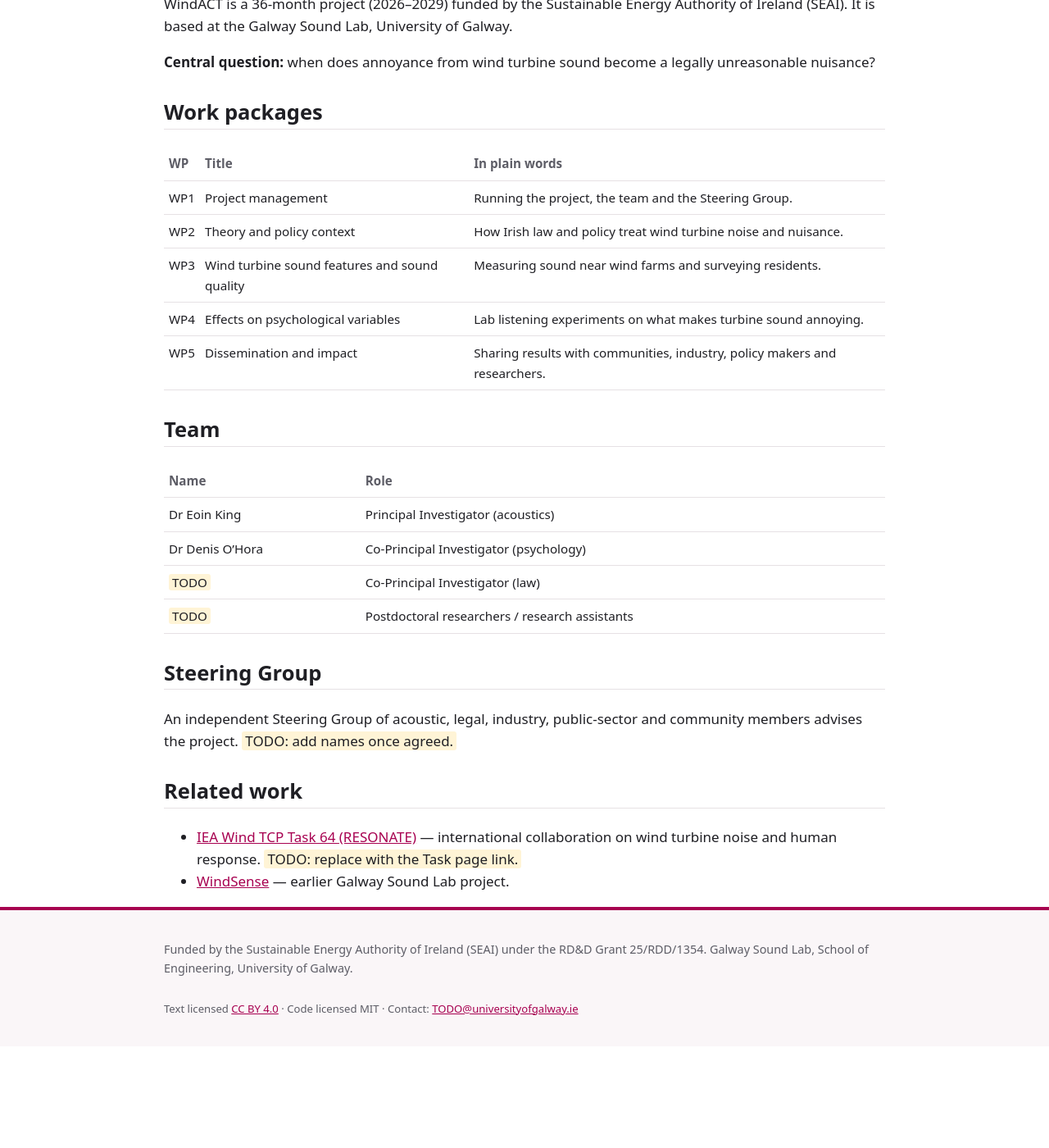
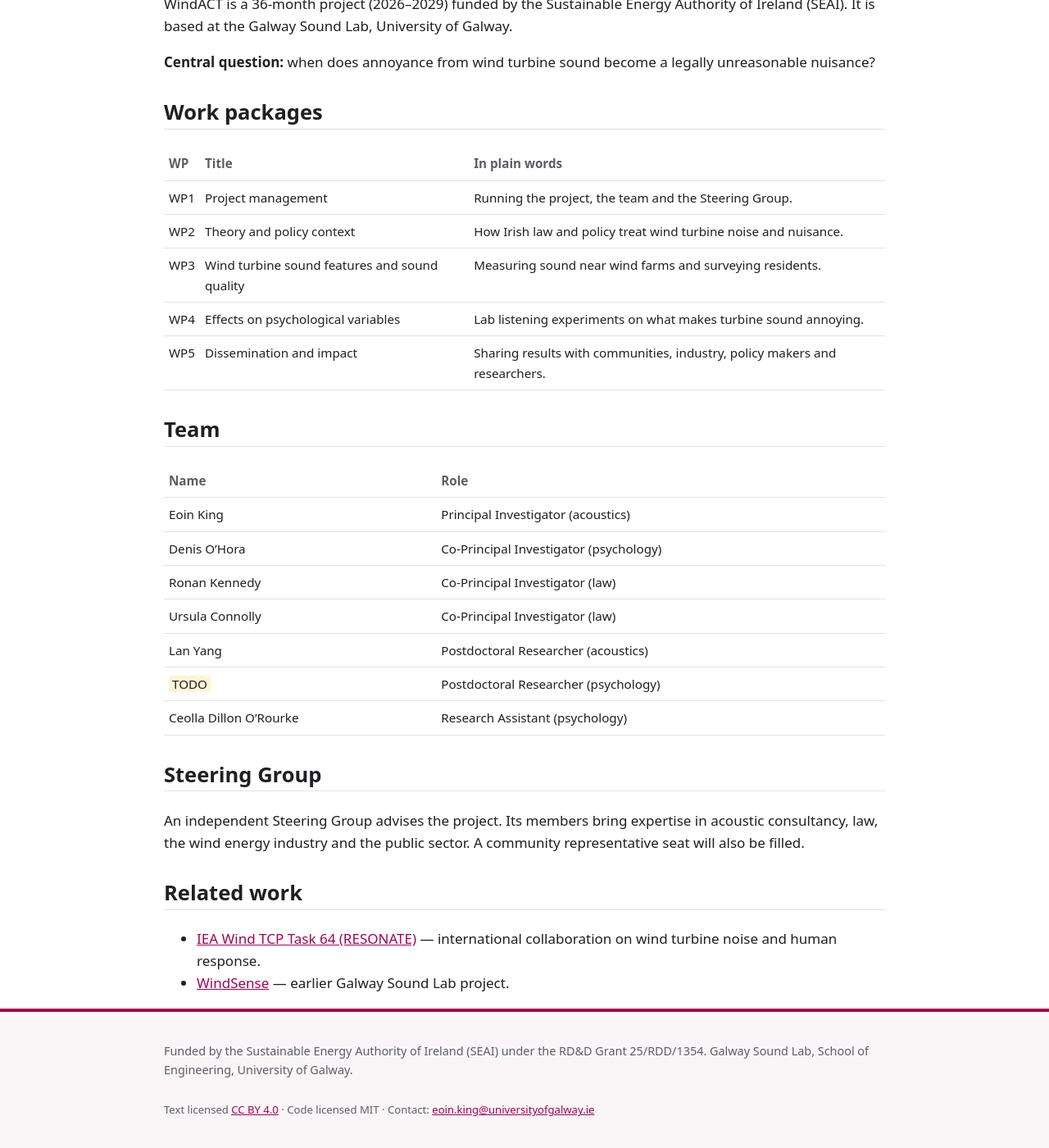
Before and after one commit to galway-sound-lab/windact, a Jekyll site: the page built from about.md, in a window 1280 px wide and 1400 px high, scrolled down 161 px. Shown: the whole window at 82% size. Built offline with Jekyll 4.4.1, drawn with Linux system fonts in a browser that asks for light colours; before the commit the page ends 1437 px from its top, so only the background shows below that.

Commit message:
replace the old versions

```diff
--- a/_config.yml
+++ b/_config.yml
@@ -5,7 +5,7 @@ baseurl: "/windact"
 url: "https://galway-sound-lab.github.io"
 
 grant: "RD&D Grant 25/RDD/1354"
-contact_email: "TODO@universityofgalway.ie"
+contact_email: "eoin.king@universityofgalway.ie"
 
 nav:
   - title: Home
--- a/about.md
+++ b/about.md
@@ -22,16 +22,19 @@ WindACT is a 36-month project (2026–2029) funded by the Sustainable Energy Aut
 
 | Name | Role |
 |---|---|
-| Dr Eoin King | Principal Investigator (acoustics) |
-| Dr Denis O'Hora | Co-Principal Investigator (psychology) |
-| <span class="todo">TODO</span> | Co-Principal Investigator (law) |
-| <span class="todo">TODO</span> | Postdoctoral researchers / research assistants |
+| Eoin King | Principal Investigator (acoustics) |
+| Denis O'Hora | Co-Principal Investigator (psychology) |
+| Ronan Kennedy | Co-Principal Investigator (law) |
+| Ursula Connolly | Co-Principal Investigator (law) |
+| Lan Yang | Postdoctoral Researcher (acoustics) |
+| <span class="todo">TODO</span> | Postdoctoral Researcher (psychology) |
+| Ceolla Dillon O'Rourke | Research Assistant (psychology) |
 
 ## Steering Group
 
-An independent Steering Group of acoustic, legal, industry, public-sector and community members advises the project. <span class="todo">TODO: add names once agreed.</span>
+An independent Steering Group advises the project. Its members bring expertise in acoustic consultancy, law, the wind energy industry and the public sector. A community representative seat will also be filled.
 
 ## Related work
 
-- [IEA Wind TCP Task 64 (RESONATE)](https://iea-wind.org/) — international collaboration on wind turbine noise and human response. <span class="todo">TODO: replace with the Task page link.</span>
+- [IEA Wind TCP Task 64 (RESONATE)](https://iea-wind.org/annual-report-2025-task-64/) — international collaboration on wind turbine noise and human response.
 - [WindSense](https://osf.io/qp8rz/) — earlier Galway Sound Lab project.
```
Also changed, not shown: 1 other file.
